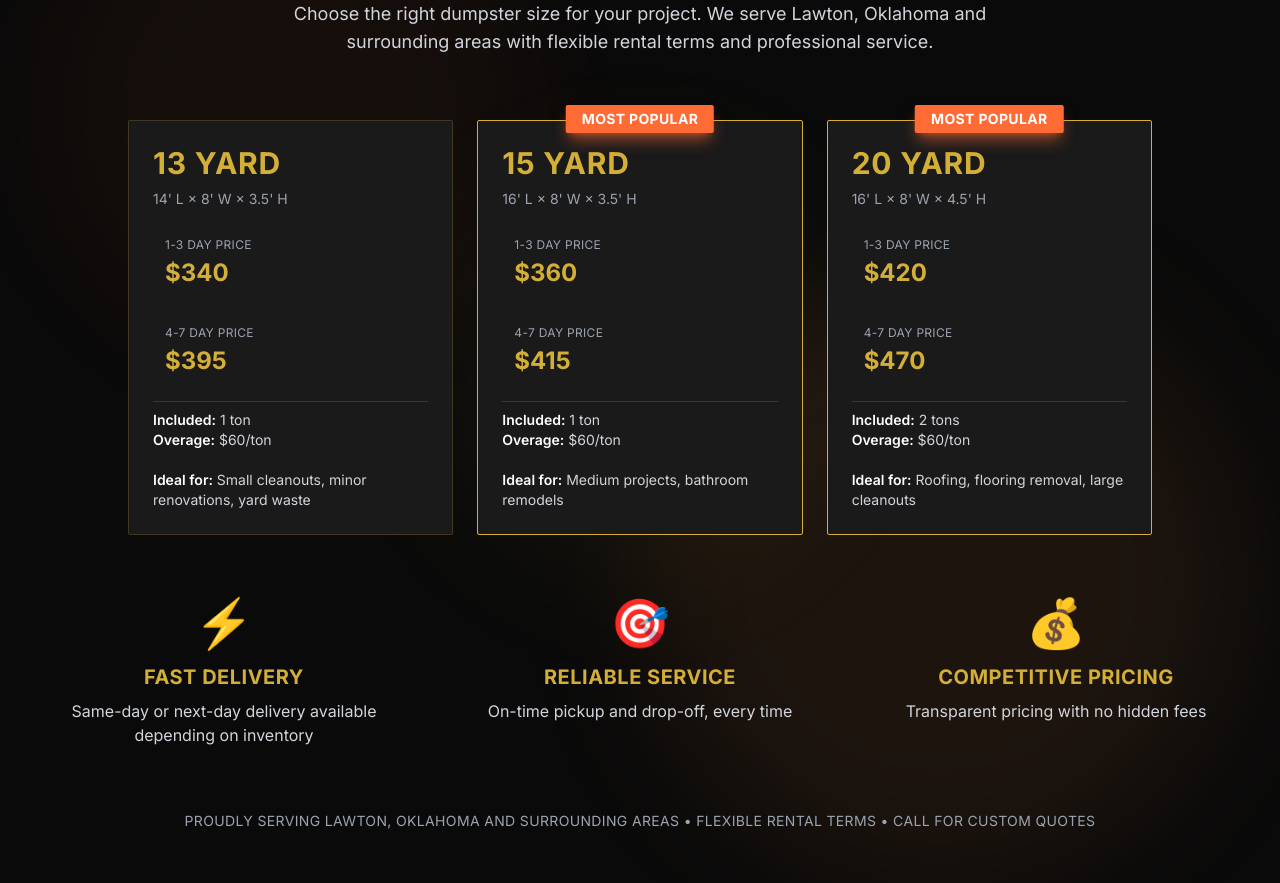
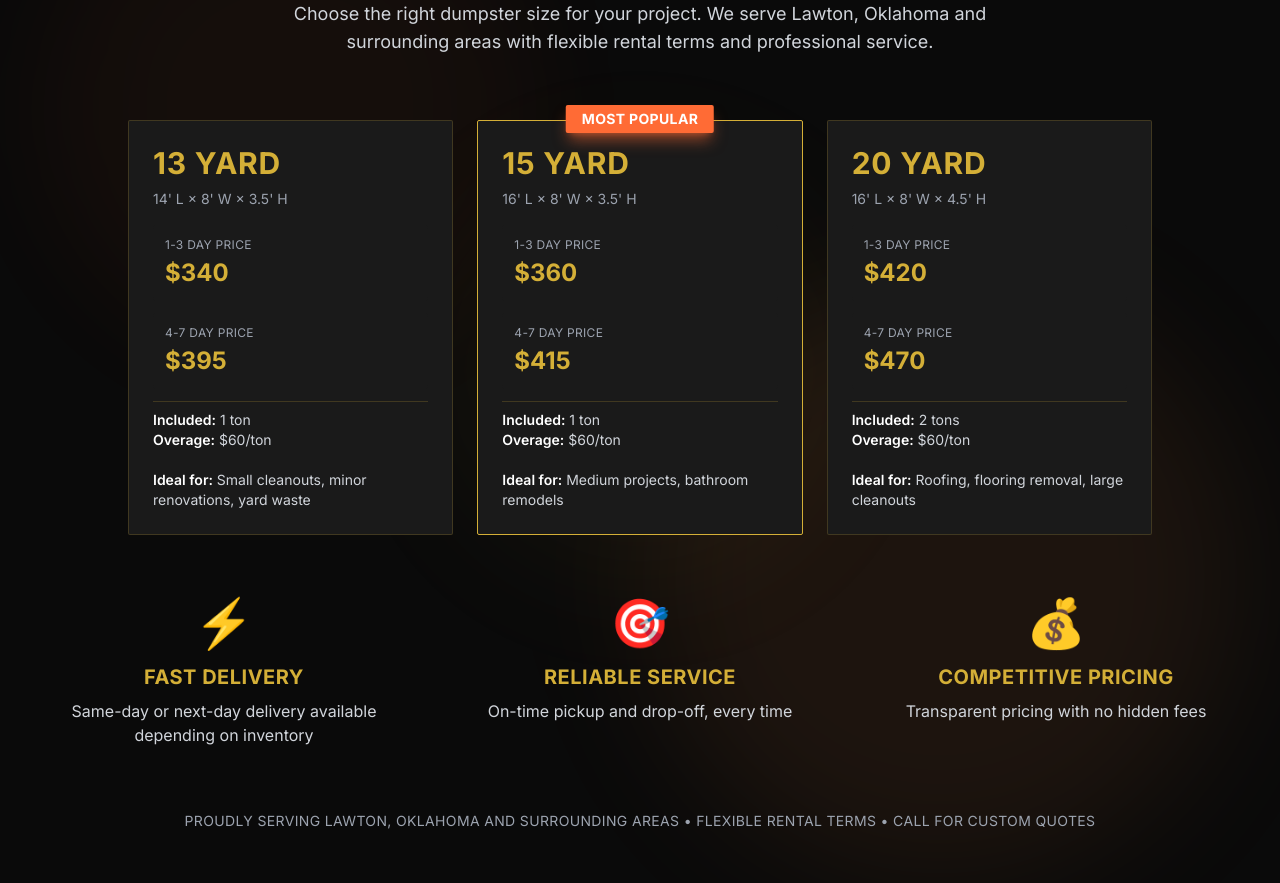
Before and after one commit to J-u-s-t-J-o-s-h/HiggsHauling, a Next.js app: page / in a window 1280 px wide. Shown: the part 1020-1903 px from the top of the page. Built offline with nearby package versions, Linux system fonts and the light colour scheme.

Commit message:
fix: Remove 'Most Popular' badge from 20 Yard bin - only show on 15 Yard

```diff
--- a/components/Services.tsx
+++ b/components/Services.tsx
@@ -31,8 +31,7 @@ const dumpsterSizes = [
     price4to7: '$470',
     includedTons: '2 tons',
     overageFee: '$60/ton',
-    ideal: 'Roofing, flooring removal, large cleanouts',
-    popular: true
+    ideal: 'Roofing, flooring removal, large cleanouts'
   }
 ]
 
```
